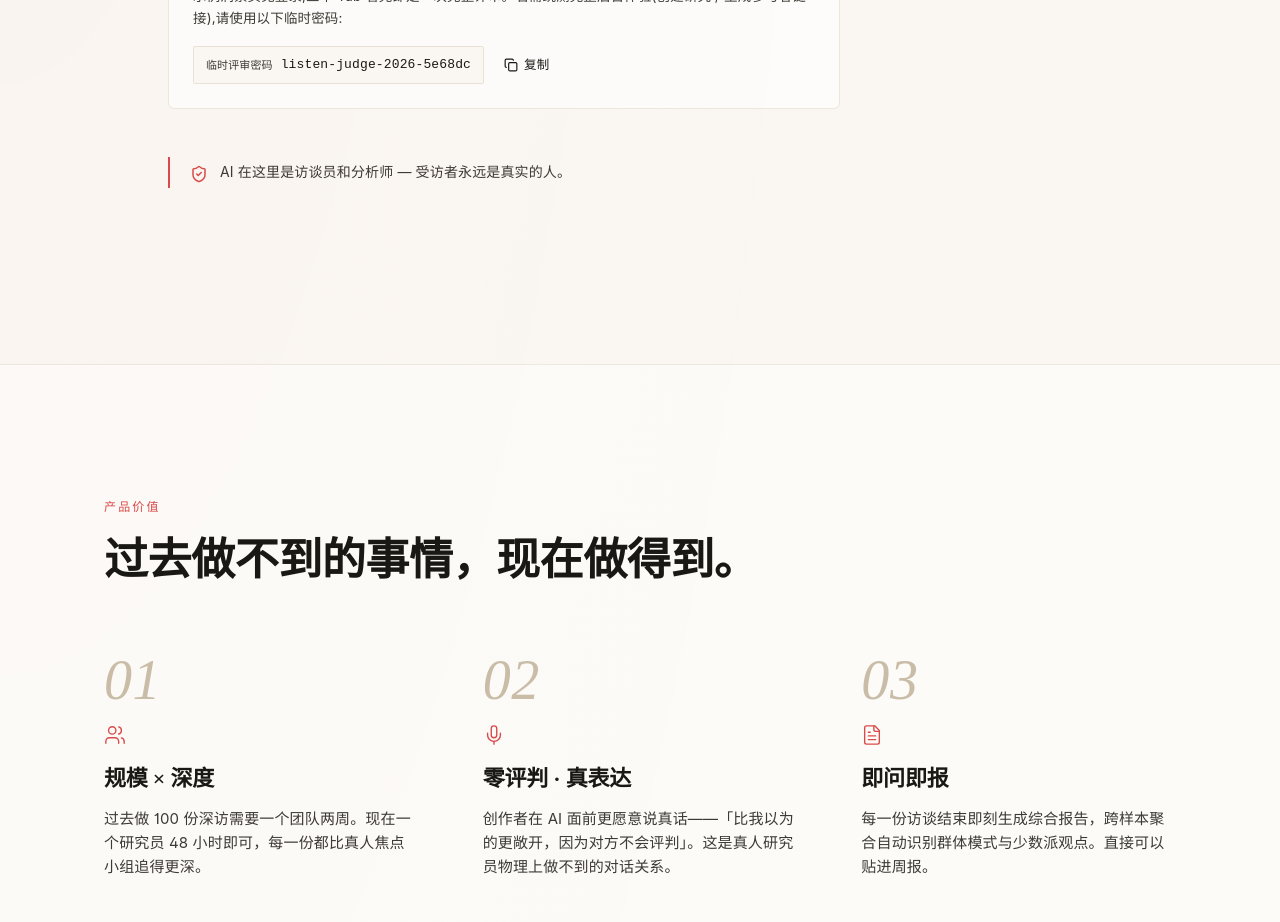
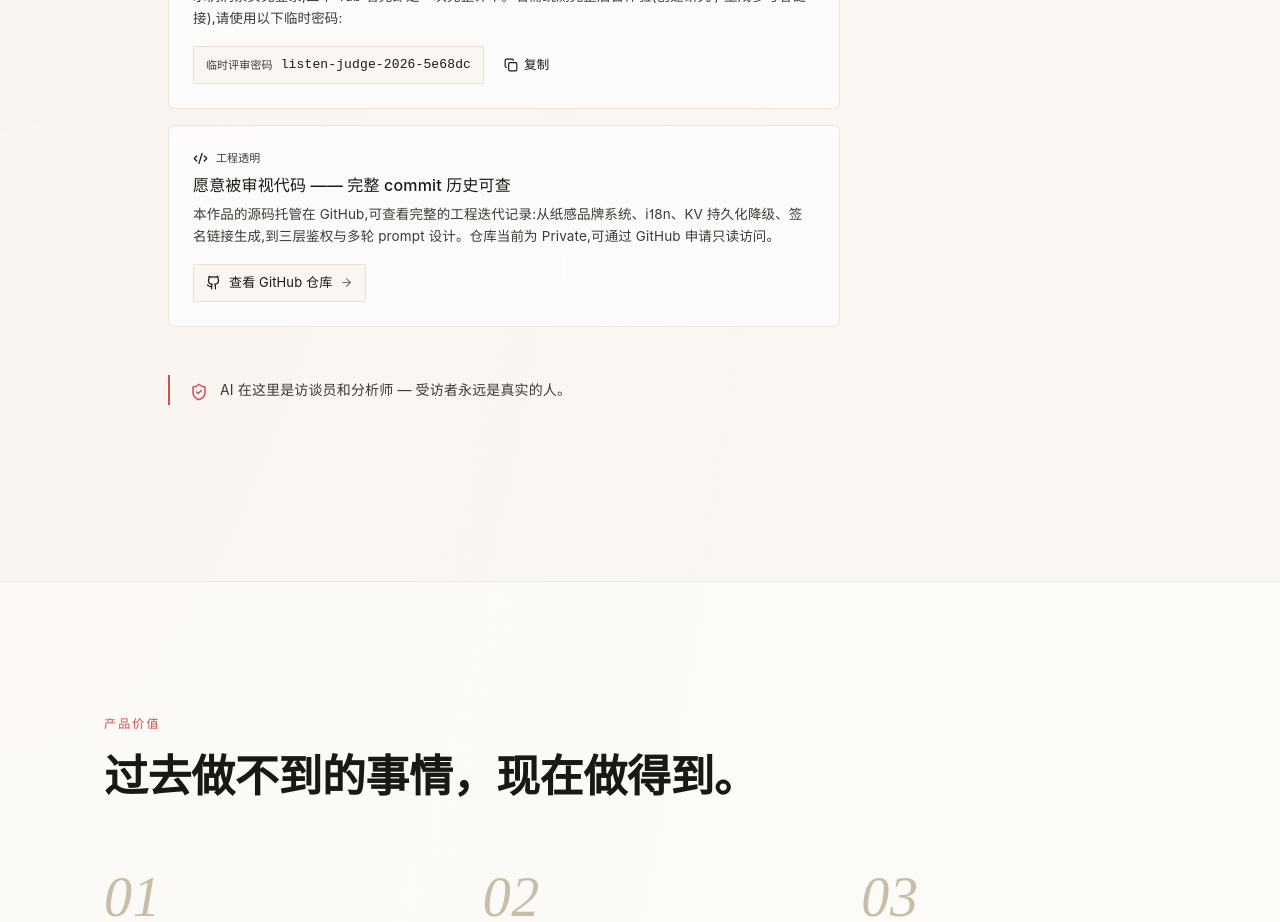
Before and after one commit to 17PlusOne/listen, a Next.js app: page / in a window 1280 px wide. Shown: the part 800-1722 px from the top of the page. Built offline with nearby package versions, Linux system fonts and the light colour scheme.

Commit message:
chore: internal review fixups

```diff
--- a/src/components/HomeLanding.tsx
+++ b/src/components/HomeLanding.tsx
@@ -3,11 +3,12 @@
 import React, { useState } from 'react';
 import { motion } from 'framer-motion';
 import { useRouter } from 'next/navigation';
-import { ArrowRight, ChevronRight, Sparkles, Users, Mic, FileText, Quote, ShieldCheck, Copy, Check, BadgeCheck } from 'lucide-react';
+import { ArrowRight, ChevronRight, Sparkles, Users, Mic, FileText, Quote, ShieldCheck, Copy, Check, BadgeCheck, Github, Code2 } from 'lucide-react';
 import BrandHeader from './BrandHeader';
 import { useLocale } from './LocaleProvider';
 
 const REVIEWER_PASSWORD = 'listen-judge-2026-5e68dc';
+const SOURCE_REPO_URL = 'https://github.com/17PlusOne/listen';
 
 const FADE_UP = {
   initial: { opacity: 0, y: 24 },
@@ -147,9 +148,40 @@ const HomeLanding: React.FC = () => {
             </div>
           </motion.div>
 
+          {/* 源码透明度卡片 · 评审指引卡片下方 */}
+          <motion.div
+            {...stagger(5)}
+            className="mt-4 max-w-2xl rounded-md border border-listen-line/70 bg-white/60 backdrop-blur-sm p-5 sm:p-6"
+          >
+            <div className="flex items-center gap-2 mb-2">
+              <Code2 size={15} className="text-listen-ink" />
+              <span className="text-[11px] uppercase tracking-[0.18em] text-listen-inkSoft font-medium">
+                {tr('sourceLabel')}
+              </span>
+            </div>
+            <h3 className="text-[15px] sm:text-[16px] font-medium text-listen-ink leading-snug">
+              {tr('sourceTitle')}
+            </h3>
+            <p className="mt-2 text-[13.5px] leading-relaxed text-listen-inkSoft">
+              {tr('sourceBody')}
+            </p>
+            <div className="mt-4">
+              <a
+                href={SOURCE_REPO_URL}
+                target="_blank"
+                rel="noopener noreferrer"
+                className="inline-flex items-center gap-2 rounded-sm border border-listen-line/80 bg-listen-paper px-3 py-2 text-[13px] text-listen-ink hover:text-listen-accent hover:border-listen-accent/60 transition-colors"
+              >
+                <Github size={15} />
+                <span>{tr('sourceRepoLabel')}</span>
+                <ArrowRight size={13} className="opacity-60" />
+              </a>
+            </div>
+          </motion.div>
+
           {/* 防御性定位横条 */}
           <motion.div
-            {...stagger(5)}
+            {...stagger(6)}
             className="mt-12 flex items-start gap-3 max-w-2xl border-l-2 border-listen-accent pl-5 py-1"
           >
             <ShieldCheck size={18} className="text-listen-accent mt-1 flex-shrink-0" />
--- a/src/lib/i18n.ts
+++ b/src/lib/i18n.ts
@@ -704,6 +704,18 @@ export const t = {
   reviewerGuidePasswordLabel: { zh: '临时评审密码', en: 'Temporary review password' },
   reviewerGuideCopy: { zh: '复制', en: 'Copy' },
   reviewerGuideCopied: { zh: '已复制', en: 'Copied' },
+
+  // 首页源码透明度卡片
+  sourceLabel: { zh: '工程透明', en: 'Source transparency' },
+  sourceTitle: {
+    zh: '愿意被审视代码 —— 完整 commit 历史可查',
+    en: 'Open for code review — full commit history available',
+  },
+  sourceBody: {
+    zh: '本作品的源码托管在 GitHub,可查看完整的工程迭代记录:从纸感品牌系统、i18n、KV 持久化降级、签名链接生成,到三层鉴权与多轮 prompt 设计。仓库当前为 Private,可通过 GitHub 申请只读访问。',
+    en: 'The source is hosted on GitHub with the full engineering history visible—paper-style design system, i18n, KV fallback logic, signed link generation, three-layer auth, and multiple prompt iterations. The repo is currently private; read-only access is available on request.',
+  },
+  sourceRepoLabel: { zh: '查看 GitHub 仓库', en: 'Open GitHub repository' },
 } as const;
 
 export type TranslationKey = keyof typeof t;
```
Also changed, not shown: 1 other file (tests, documents, lock files or other folders).
